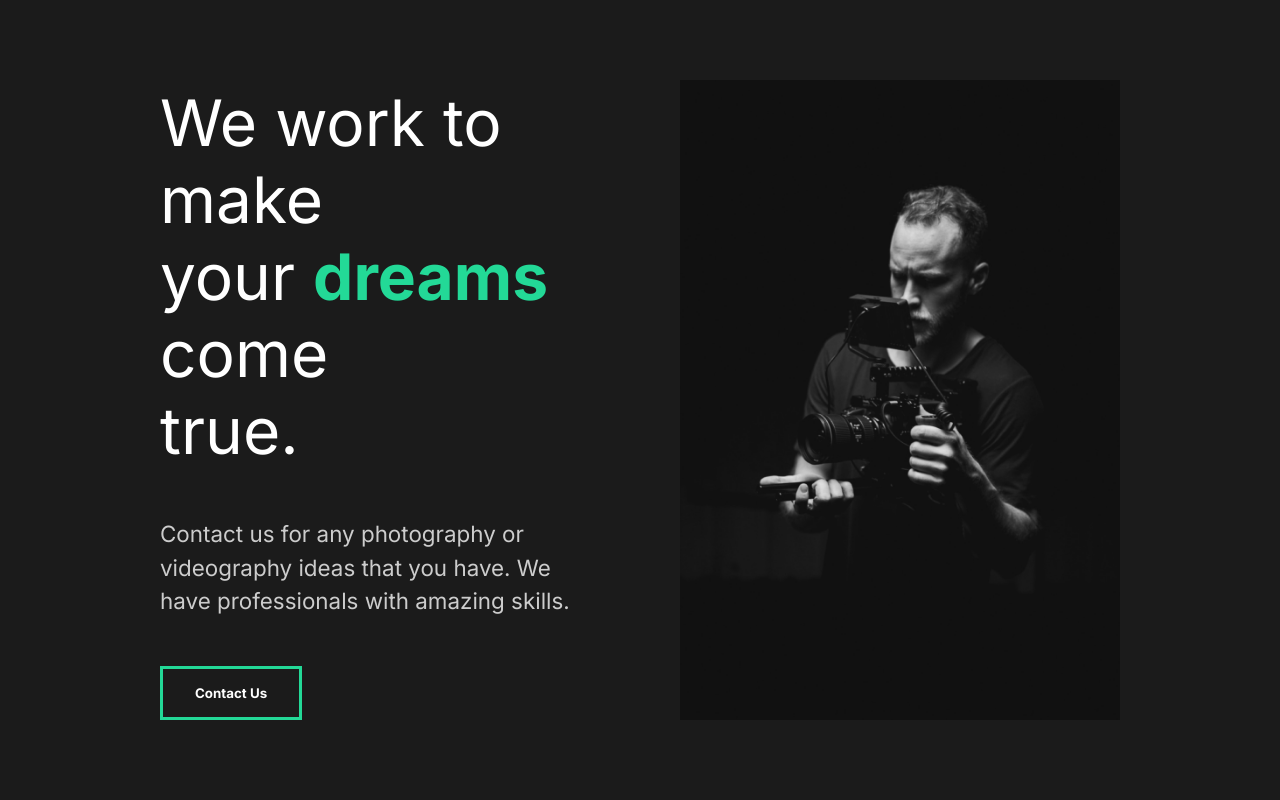
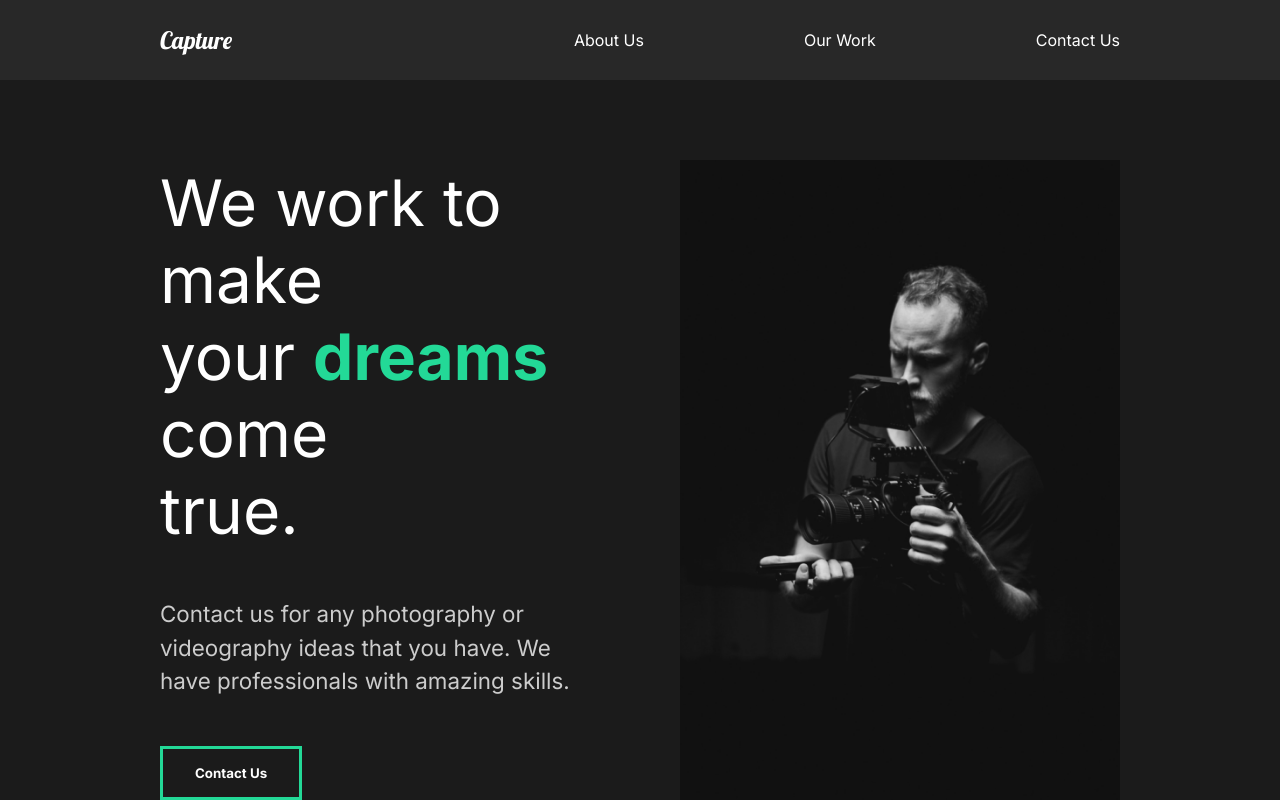
Before and after one commit to hauze-v/react-capture-portfolio, a React (Create React App) app: page / in a window 1280 px wide. Shown: the top 800 px of the page. Built offline with nearby package versions, Linux system fonts and the light colour scheme.

Commit message:
Implemented navbar via Nav.js and styled components.

```diff
--- a/src/App.js
+++ b/src/App.js
@@ -1,5 +1,6 @@
 // Import Pages
 import AboutUs from "./pages/AboutUs";
+import Nav from "./components/Nav";
 // GLobal Style
 import GlobalStyle from "./components/GlobalStyle";
 
@@ -7,6 +8,7 @@
   return (
     <div className="App">
       <GlobalStyle />
+      <Nav />
       <AboutUs />
     </div>
   );
--- /dev/null
+++ b/src/components/Nav.js
@@ -0,0 +1,53 @@
+import styled from "styled-components";
+
+const Nav = () => {
+  return (
+    <StyledNav>
+      <h1>
+        <a id="logo" href="#">
+          Capture
+        </a>
+      </h1>
+      <ul>
+        <li>
+          <a href="#">About Us</a>
+        </li>
+        <li>
+          <a href="#">Our Work</a>
+        </li>
+        <li>
+          <a href="#">Contact Us</a>
+        </li>
+      </ul>
+    </StyledNav>
+  );
+};
+
+const StyledNav = styled.nav`
+  min-height: 10vh;
+  display: flex;
+  margin: auto;
+  justify-content: space-between;
+  align-items: center;
+  padding: 1rem 10rem;
+  background: #282828;
+  a {
+    color: white;
+    text-decoration: none;
+  }
+  ul {
+    display: flex;
+    list-style: none;
+  }
+  #logo {
+    font-size: 1.5rem;
+    font-family: "Lobster", cursive;
+    font-weight: lighter;
+  }
+  li {
+    padding-left: 10rem;
+    position: relative;
+  }
+`;
+
+export default Nav;
```
Also changed, not shown: 2 other files (tests, documents, lock files or other folders).
